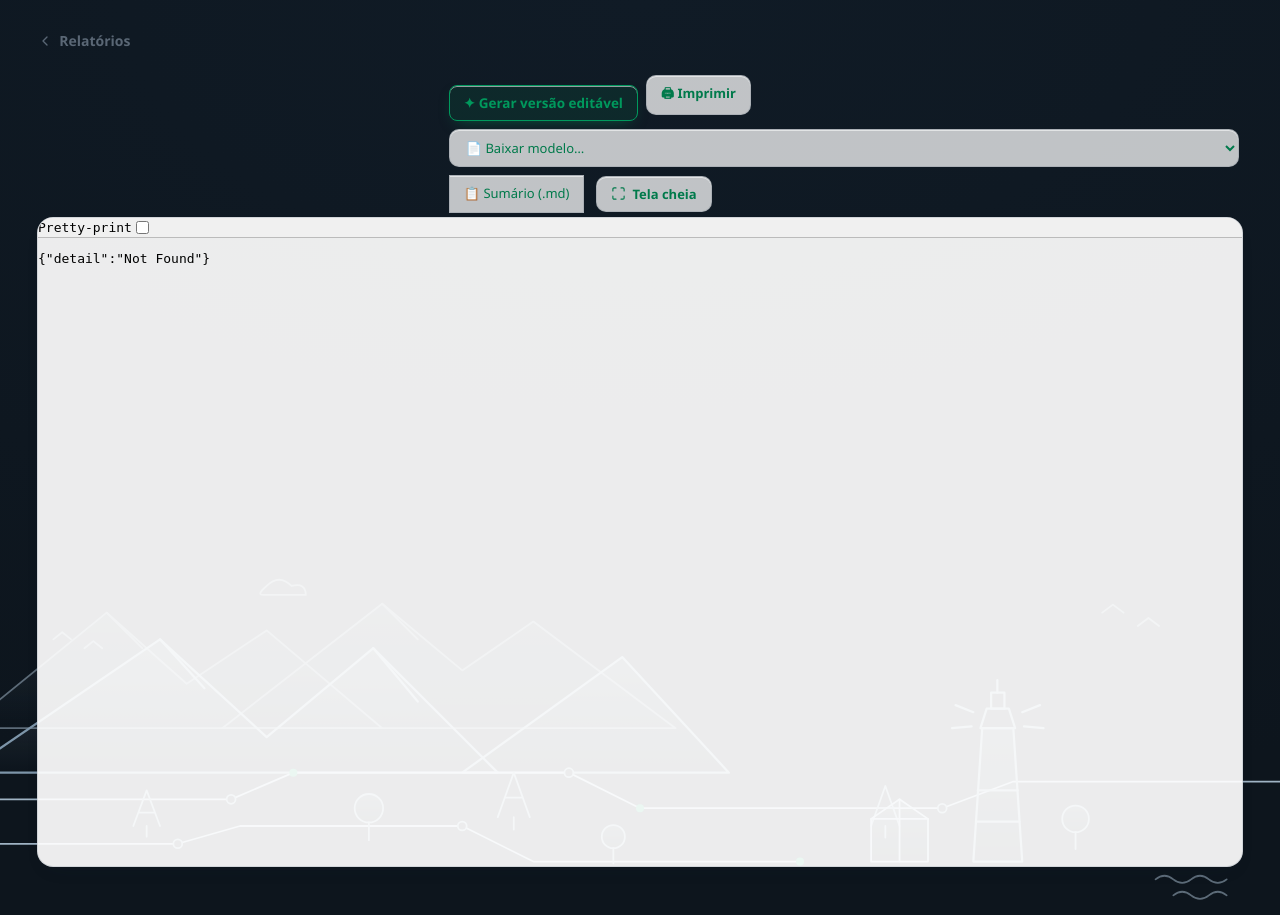
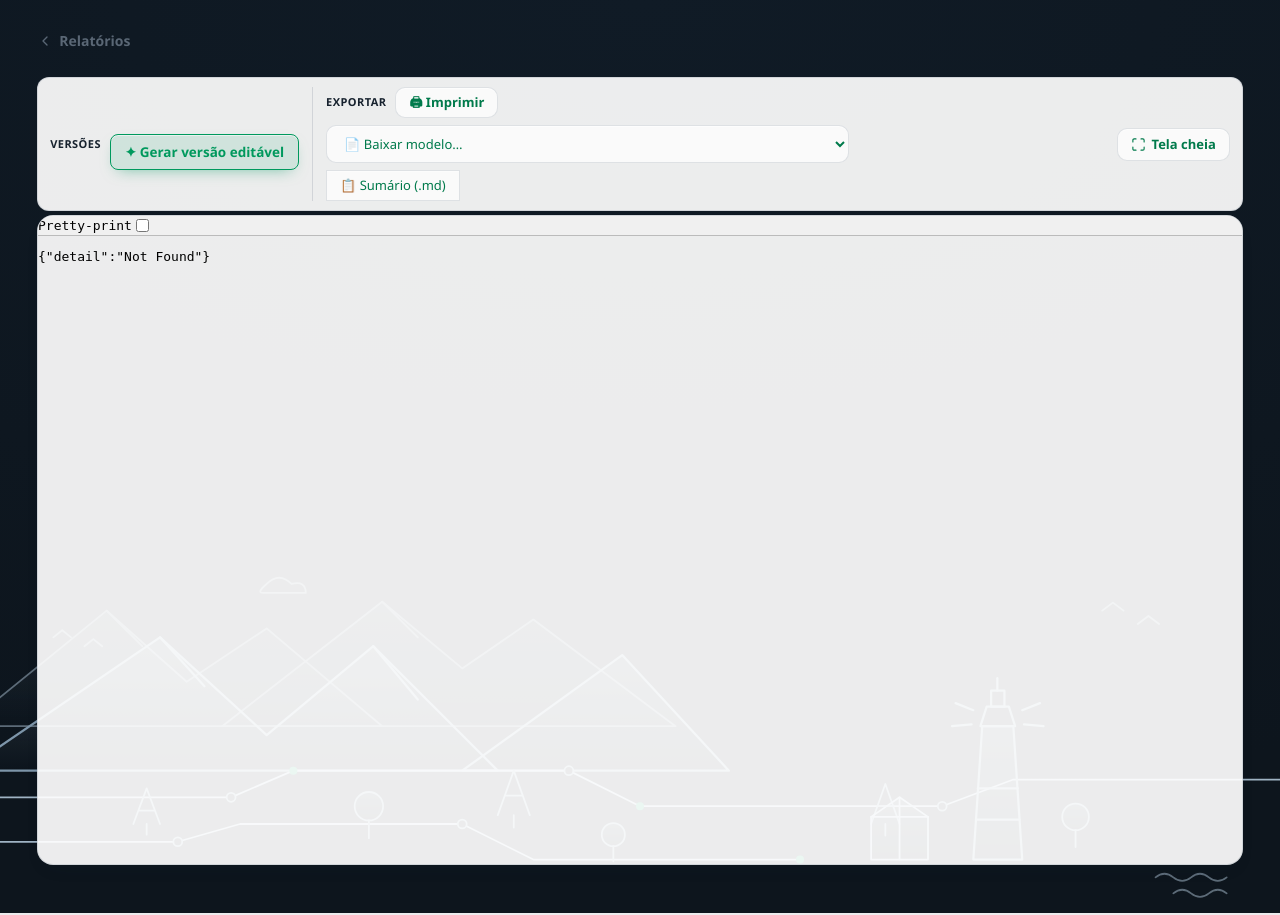
Before and after one commit to Dougcct/Analise-de-Planilhas, a FastAPI app: template templates/web/relatorio.html in a window 1280 px wide. Run offline with FastAPI, Linux system fonts and the light colour scheme; the template is opened without the code that fills it, so the values that code supplies are empty; parts of the project's set-up code (start-up, migrations or seed data) failed here and were passed over; some libraries are stand-ins or nearby versions.

Commit message:
Versao 3.4.0

```diff
--- a/templates/web/relatorio.html
+++ b/templates/web/relatorio.html
@@ -15,25 +15,39 @@
   .btn-destaque-ed:hover{background:var(--marca);color:#fff}
   .btn-destaque-ed.ativo{background:var(--marca);color:#fff}
   .pilula-versao{display:inline-flex;align-items:center;gap:6px;font-size:12px;padding:4px 10px;border-radius:999px;background:rgba(0,153,93,0.12);color:var(--marca);font-weight:600;margin-left:8px;vertical-align:middle}
+  /* Barra de ferramentas do relatório: botões agrupados por função */
+  .rel-barra{display:flex;flex-wrap:wrap;align-items:center;gap:8px 10px;margin:12px 0 4px;padding:9px 12px;background:var(--superficie-2);border:1px solid var(--borda);border-radius:12px}
+  .rel-grupo{display:flex;align-items:center;gap:7px;flex-wrap:wrap}
+  .rel-grupo-rotulo{font-size:11px;font-weight:700;letter-spacing:.04em;text-transform:uppercase;color:var(--texto-2);margin-right:2px;user-select:none}
+  .rel-sep{width:1px;align-self:stretch;min-height:30px;background:var(--borda);margin:0 3px}
+  .rel-barra .btn-sec{padding:8px 13px;margin:0;display:inline-flex;align-items:center;gap:6px;white-space:nowrap;line-height:1}
+  .rel-barra .btn-sec svg{flex:none}
+  .rel-espaco{flex:1 1 20px}
+  @media (max-width:820px){.rel-sep{display:none}.rel-grupo-rotulo{display:none}}
 </style>
 <a class="voltar" href="/web">
   <svg viewBox="0 0 24 24" fill="none" stroke="currentColor" stroke-width="2" width="16" height="16"><path d="M15 18l-6-6 6-6" stroke-linecap="round" stroke-linejoin="round"/></svg>
   Relatórios</a>
-<div style="display:flex;align-items:flex-start;justify-content:space-between;gap:12px;flex-wrap:wrap">
 <h1>{{ titulo }}{% if versao_ativa == 'editada' %}<span class="pilula-versao">✦ Versão editada</span>{% endif %}</h1>
-  <div style="display:flex;gap:8px;margin-top:4px;flex-wrap:wrap;align-items:center">
+<div class="rel-barra">
   {% if not somente_editada %}
+  <div class="rel-grupo">
+    <span class="rel-grupo-rotulo">Versões</span>
     {% if tem_versao_editada %}
-      <a class="btn-sec" id="link-ver-original" href="/web/r/{{ slug }}" style="padding:8px 12px;{{ 'font-weight:700;border-color:var(--marca)' if versao_ativa != 'editada' and not modo_editavel }}">Relatório completo</a>
-      <a class="btn-sec" id="link-ver-editada" href="/web/r/{{ slug }}?versao=editada" style="padding:8px 12px;{{ 'font-weight:700;border-color:var(--marca)' if versao_ativa == 'editada' and not modo_editavel }}">✦ Ver versão editada</a>
+    <a class="btn-sec" id="link-ver-original" href="/web/r/{{ slug }}" style="{{ 'font-weight:700;border-color:var(--marca)' if versao_ativa != 'editada' and not modo_editavel }}">Relatório completo</a>
+    <a class="btn-sec" id="link-ver-editada" href="/web/r/{{ slug }}?versao=editada" style="{{ 'font-weight:700;border-color:var(--marca)' if versao_ativa == 'editada' and not modo_editavel }}">✦ Ver versão editada</a>
     {% endif %}
     <button type="button" id="btn-topo-editavel" class="btn-destaque-ed {{ 'ativo' if modo_editavel }}" onclick="abrirVersaoEditavel()">
       ✦ {{ 'Editando versão' if modo_editavel else ('Editar versão curada' if tem_versao_editada else 'Gerar versão editável') }}
     </button>
+  </div>
+  <div class="rel-sep"></div>
   {% endif %}
-    <button type="button" class="btn-sec btn-cheia" onclick="imprimirRelatorio()" style="padding:8px 14px" title="Imprimir ou salvar como PDF">
+  <div class="rel-grupo">
+    <span class="rel-grupo-rotulo">Exportar</span>
+    <button type="button" class="btn-sec btn-cheia" onclick="imprimirRelatorio()" title="Imprimir ou salvar como PDF">
       🖨 Imprimir</button>
-    <select class="btn-sec" style="padding:8px 12px" title="Baixar um modelo pronto (PDF)"
+    <select class="btn-sec" title="Baixar um modelo pronto (PDF)"
             onchange="if(this.value){window.open('/web/r/{{ slug }}/modelo?tipo='+this.value+'{{ ('&'+query_conteudo[1:]) if query_conteudo else '' }}','_blank');this.selectedIndex=0;}">
       <option value="">📄 Baixar modelo…</option>
       <option value="executivo">Executivo (C-Level)</option>
@@ -41,20 +55,26 @@
       <option value="analitico">Analítico (DRE, paisagem)</option>
       <option value="auditoria">Auditoria (atípicos)</option>
     </select>
-    <a class="btn-sec btn-cheia" href="/web/r/{{ slug }}/sumario.md{{ query_conteudo }}" target="_blank" style="padding:8px 14px; text-decoration:none" title="Abrir sumário executivo em Markdown para ata ou e-mail">
+    <a class="btn-sec btn-cheia" href="/web/r/{{ slug }}/sumario.md{{ query_conteudo }}" target="_blank" style="text-decoration:none" title="Abrir sumário executivo em Markdown para ata ou e-mail">
       📋 Sumário (.md)</a>
-    <button type="button" class="btn-sec btn-cheia" onclick="telaCheiaRelatorio()" style="padding:8px 14px">
+  </div>
+  <div class="rel-espaco"></div>
+  <div class="rel-grupo">
+    <button type="button" class="btn-sec btn-cheia" onclick="telaCheiaRelatorio()">
       <svg viewBox="0 0 24 24" fill="none" stroke="currentColor" stroke-width="1.8" width="15" height="15"><path d="M8 3H5a2 2 0 0 0-2 2v3M16 3h3a2 2 0 0 1 2 2v3M8 21H5a2 2 0 0 1-2-2v-3M16 21h3a2 2 0 0 0 2-2v-3" stroke-linecap="round" stroke-linejoin="round"/></svg>
       Tela cheia</button>
     {% if pode_compartilhar %}
-    <a class="btn-sec" href="/web/gestao/relatorio/{{ slug }}" style="padding:8px 14px">
+    <button type="button" class="btn-sec btn-cheia" onclick="abrirPainelCompart()" title="Compartilhar este relatório com outro setor">
+      <svg viewBox="0 0 24 24" fill="none" stroke="currentColor" stroke-width="1.8" width="15" height="15"><circle cx="18" cy="5" r="3"/><circle cx="6" cy="12" r="3"/><circle cx="18" cy="19" r="3"/><path d="M8.6 10.6 15.4 6.4M8.6 13.4l6.8 4.2" stroke-linecap="round"/></svg>
+      Compartilhar</button>
+    <a class="btn-sec btn-cheia" href="/web/gestao/relatorio/{{ slug }}">
       <svg viewBox="0 0 24 24" fill="none" stroke="currentColor" stroke-width="1.8" width="15" height="15"><path d="M12 15a3 3 0 1 0 0-6 3 3 0 0 0 0 6z"/><path d="M19.4 13a7.9 7.9 0 0 0 0-2l1.5-1.2-1.5-2.6-1.8.6a7.6 7.6 0 0 0-1.7-1l-.3-1.9h-3l-.3 1.9a7.6 7.6 0 0 0-1.7 1l-1.8-.6-1.5 2.6L6.6 11a7.9 7.9 0 0 0 0 2l-1.5 1.2 1.5 2.6 1.8-.6a7.6 7.6 0 0 0-1.7 1l.3 1.9h3l.3-1.9a7.6 7.6 0 0 0 1.7-1l1.8.6 1.5-2.6L19.4 13z" stroke-linejoin="round"/></svg>
       Gerenciar</a>
     {% endif %}
   </div>
 </div>
 {% if pode_compartilhar %}
-<details class="compart">
+<details class="compart" id="painel-compart">
   <summary>
     <svg viewBox="0 0 24 24" fill="none" stroke="currentColor" stroke-width="1.8" width="16" height="16"><circle cx="18" cy="5" r="3"/><circle cx="6" cy="12" r="3"/><circle cx="18" cy="19" r="3"/><path d="M8.6 10.6 15.4 6.4M8.6 13.4l6.8 4.2" stroke-linecap="round"/></svg>
     Compartilhar com outro setor…</summary>
@@ -101,6 +121,12 @@
       (document.exitFullscreen ? document.exitFullscreen() : document.webkitExitFullscreen && document.webkitExitFullscreen());
     }
   }
+  function abrirPainelCompart(){
+    var d = document.getElementById('painel-compart');
+    if(!d) return;
+    d.open = true;
+    d.scrollIntoView({behavior:'smooth', block:'center'});
+  }
   function imprimirRelatorio(){
     var ifr = document.getElementById('iframe-relatorio');
     if(ifr && ifr.contentWindow){ ifr.contentWindow.focus(); ifr.contentWindow.print(); }
```
Lines whose indentation alone changed are shown as unchanged.
